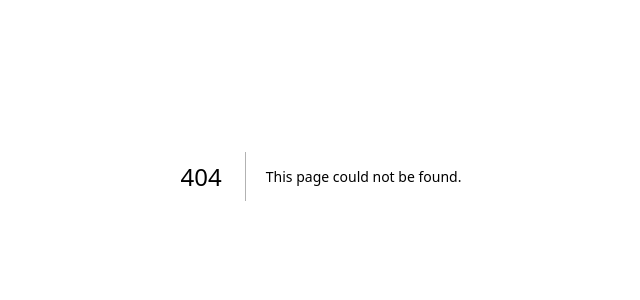
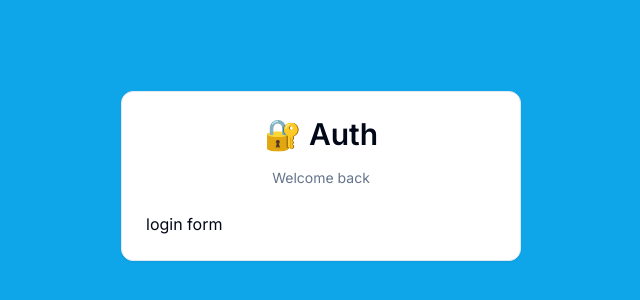
Before and after one commit to RonAlmog/nextjs-auth5, a Next.js app: page /auth/login in a window 1280 px wide. Before the commit this address had no page. Shown: the part 224-524 px from the top of the page, without its empty margins (319-959 px from the left). Built offline with nearby package versions, Linux system fonts and the light colour scheme.

Commit message:
add login form

```diff
--- /dev/null
+++ b/app/auth/layout.tsx
@@ -0,0 +1,9 @@
+const AuthLayout = ({ children }: { children: React.ReactNode }) => {
+  return (
+    <div className="h-full flex items-center justify-center bg-sky-500">
+      {children}
+    </div>
+  );
+};
+
+export default AuthLayout;
--- /dev/null
+++ b/app/auth/login/page.tsx
@@ -0,0 +1,10 @@
+import LoginForm from "@/components/auth/login-form";
+import React from "react";
+
+type Props = {};
+
+const LoginPage = (props: Props) => {
+  return <LoginForm />;
+};
+
+export default LoginPage;
--- /dev/null
+++ b/components/auth/card-wrapper.tsx
@@ -0,0 +1,31 @@
+"use client";
+
+import { Card, CardContent, CardFooter, CardHeader } from "../ui/card";
+import Header from "./header";
+
+interface CardWrapperProps {
+  children: React.ReactNode;
+  headerLabel: string;
+  backButtonLabel: string;
+  backButtonHref: string;
+  showSocial?: boolean;
+}
+
+const CardWrapper = ({
+  children,
+  headerLabel,
+  backButtonLabel,
+  backButtonHref,
+  showSocial,
+}: CardWrapperProps) => {
+  return (
+    <Card className="w-[400px] shadow-sm">
+      <CardHeader>
+        <Header label={headerLabel} />
+      </CardHeader>
+      <CardContent>{children}</CardContent>
+    </Card>
+  );
+};
+
+export default CardWrapper;
--- /dev/null
+++ b/components/auth/header.tsx
@@ -0,0 +1,16 @@
+import React from "react";
+
+interface HeaderProps {
+  label: string;
+}
+
+const Header = ({ label }: HeaderProps) => {
+  return (
+    <div className="w-full flex flex-col gap-y-4 items-center">
+      <h1 className="text-3xl font-semibold">🔐 Auth</h1>
+      <p className="text-muted-foreground text-sm">{label}</p>
+    </div>
+  );
+};
+
+export default Header;
--- /dev/null
+++ b/components/auth/login-form.tsx
@@ -0,0 +1,17 @@
+"use client";
+
+import CardWrapper from "./card-wrapper";
+
+const LoginForm = () => {
+  return (
+    <CardWrapper
+      headerLabel="Welcome back"
+      backButtonLabel="Don't have an account?"
+      backButtonHref="/auth/register"
+    >
+      login form
+    </CardWrapper>
+  );
+};
+
+export default LoginForm;
--- /dev/null
+++ b/components/ui/card.tsx
@@ -0,0 +1,76 @@
+import * as React from "react"
+
+import { cn } from "@/lib/utils"
+
+const Card = React.forwardRef<
+  HTMLDivElement,
+  React.HTMLAttributes<HTMLDivElement>
+>(({ className, ...props }, ref) => (
+  <div
+    ref={ref}
+    className={cn(
+      "rounded-xl border bg-card text-card-foreground shadow",
+      className
+    )}
+    {...props}
+  />
+))
+Card.displayName = "Card"
+
+const CardHeader = React.forwardRef<
+  HTMLDivElement,
+  React.HTMLAttributes<HTMLDivElement>
+>(({ className, ...props }, ref) => (
+  <div
+    ref={ref}
+    className={cn("flex flex-col space-y-1.5 p-6", className)}
+    {...props}
+  />
+))
+CardHeader.displayName = "CardHeader"
+
+const CardTitle = React.forwardRef<
+  HTMLParagraphElement,
+  React.HTMLAttributes<HTMLHeadingElement>
+>(({ className, ...props }, ref) => (
+  <h3
+    ref={ref}
+    className={cn("font-semibold leading-none tracking-tight", className)}
+    {...props}
+  />
+))
+CardTitle.displayName = "CardTitle"
+
+const CardDescription = React.forwardRef<
+  HTMLParagraphElement,
+  React.HTMLAttributes<HTMLParagraphElement>
+>(({ className, ...props }, ref) => (
+  <p
+    ref={ref}
+    className={cn("text-sm text-muted-foreground", className)}
+    {...props}
+  />
+))
+CardDescription.displayName = "CardDescription"
+
+const CardContent = React.forwardRef<
+  HTMLDivElement,
+  React.HTMLAttributes<HTMLDivElement>
+>(({ className, ...props }, ref) => (
+  <div ref={ref} className={cn("p-6 pt-0", className)} {...props} />
+))
+CardContent.displayName = "CardContent"
+
+const CardFooter = React.forwardRef<
+  HTMLDivElement,
+  React.HTMLAttributes<HTMLDivElement>
+>(({ className, ...props }, ref) => (
+  <div
+    ref={ref}
+    className={cn("flex items-center p-6 pt-0", className)}
+    {...props}
+  />
+))
+CardFooter.displayName = "CardFooter"
+
+export { Card, CardHeader, CardFooter, CardTitle, CardDescription, CardContent }
```
